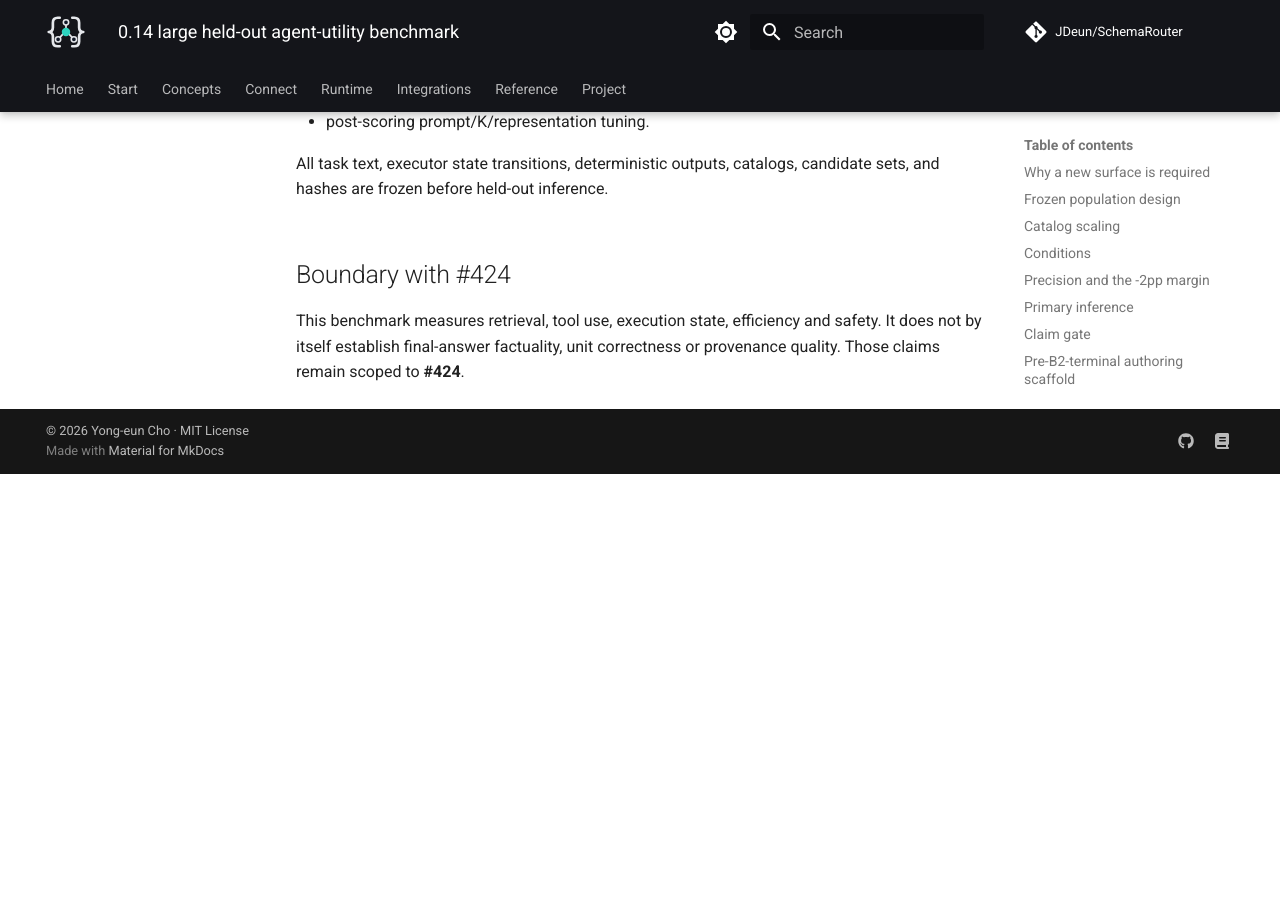
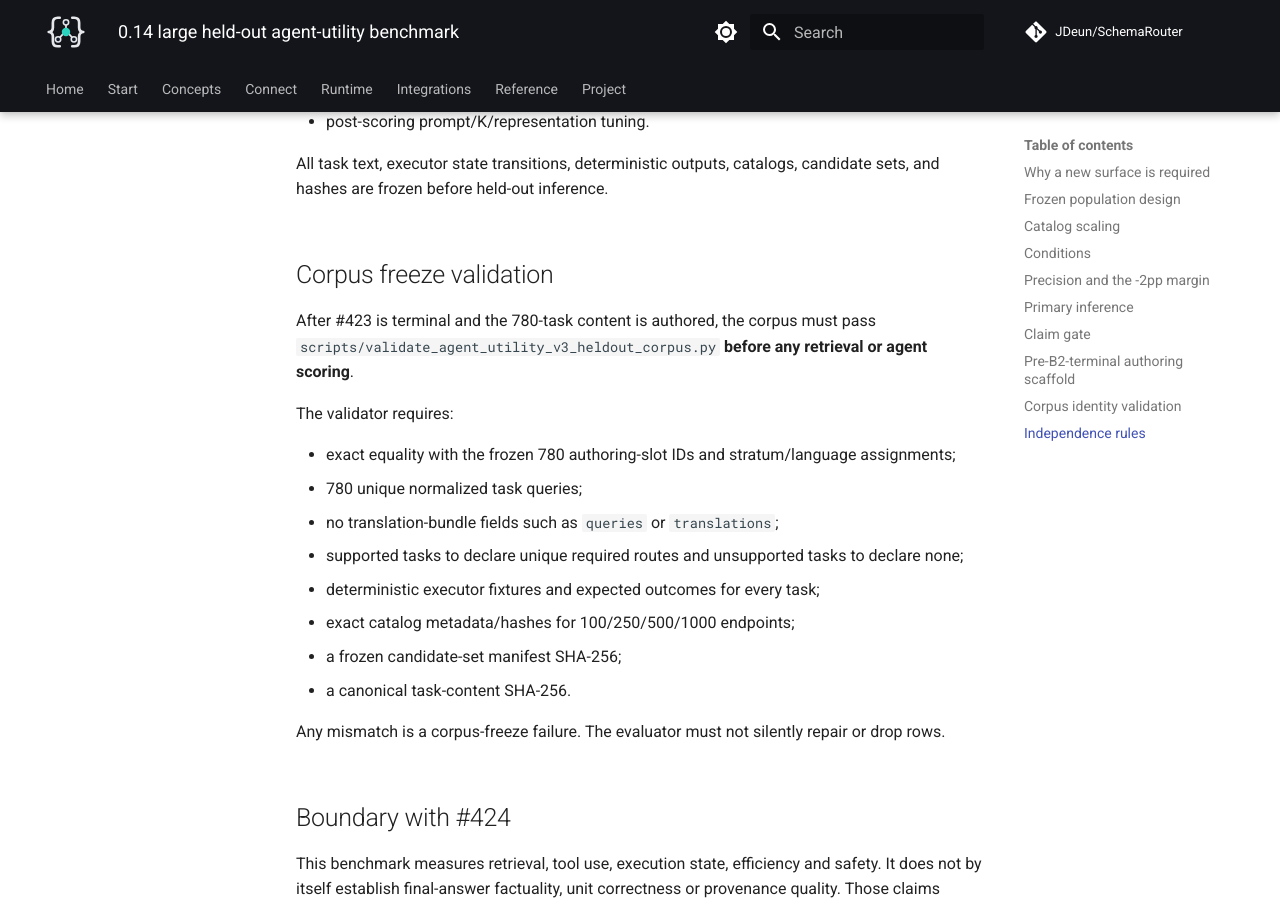
Before and after one commit to JDeun/SchemaRouter, an MkDocs documentation site: the page built from docs/research/large-heldout-agent-utility.md, in a window 1280 px wide and 900 px high, scrolled down 5840 px. Built offline with MkDocs 1.6.1 and Material for MkDocs 9.7.7, drawn with Linux system fonts in a browser that asks for light colours; comment, search, counter and statistics services are not loaded; before the commit the page ends 6314 px from its top, so only the background shows below that.

Commit message:
research: reapply large-heldout-agent-utility.md governance update

```diff
--- a/docs/research/large-heldout-agent-utility.md
+++ b/docs/research/large-heldout-agent-utility.md
@@ -211,6 +211,24 @@
 All task text, executor state transitions, deterministic outputs, catalogs, candidate
 sets, and hashes are frozen before held-out inference.
 
+## Corpus freeze validation
+
+After #423 is terminal and the 780-task content is authored, the corpus must pass
+`scripts/validate_agent_utility_v3_heldout_corpus.py` **before any retrieval or agent scoring**.
+
+The validator requires:
+
+- exact equality with the frozen 780 authoring-slot IDs and stratum/language assignments;
+- 780 unique normalized task queries;
+- no translation-bundle fields such as `queries` or `translations`;
+- supported tasks to declare unique required routes and unsupported tasks to declare none;
+- deterministic executor fixtures and expected outcomes for every task;
+- exact catalog metadata/hashes for 100/250/500/1000 endpoints;
+- a frozen candidate-set manifest SHA-256;
+- a canonical task-content SHA-256.
+
+Any mismatch is a corpus-freeze failure. The evaluator must not silently repair or drop rows.
+
 ## Boundary with #424
 
 This benchmark measures retrieval, tool use, execution state, efficiency and safety.
```
